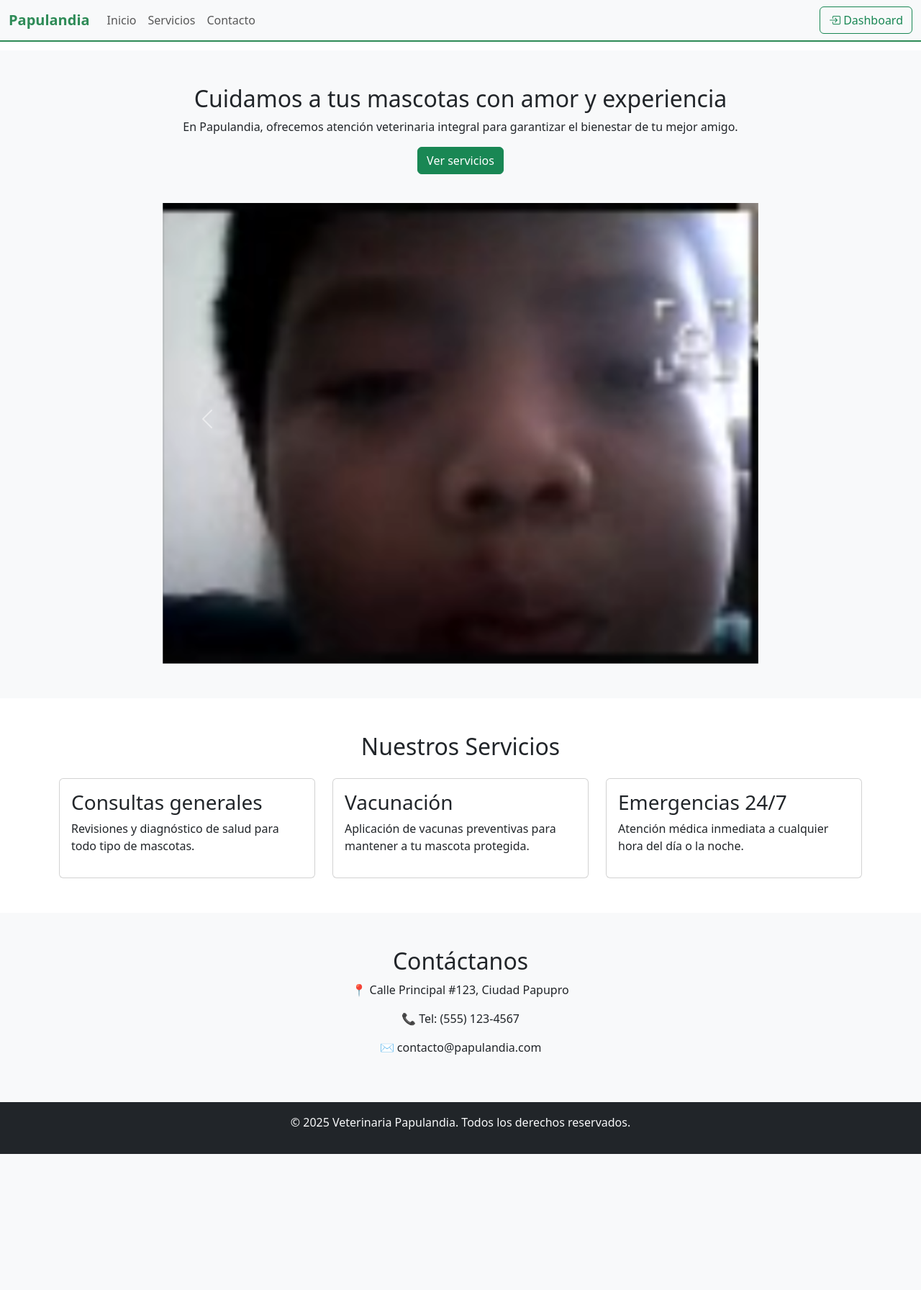
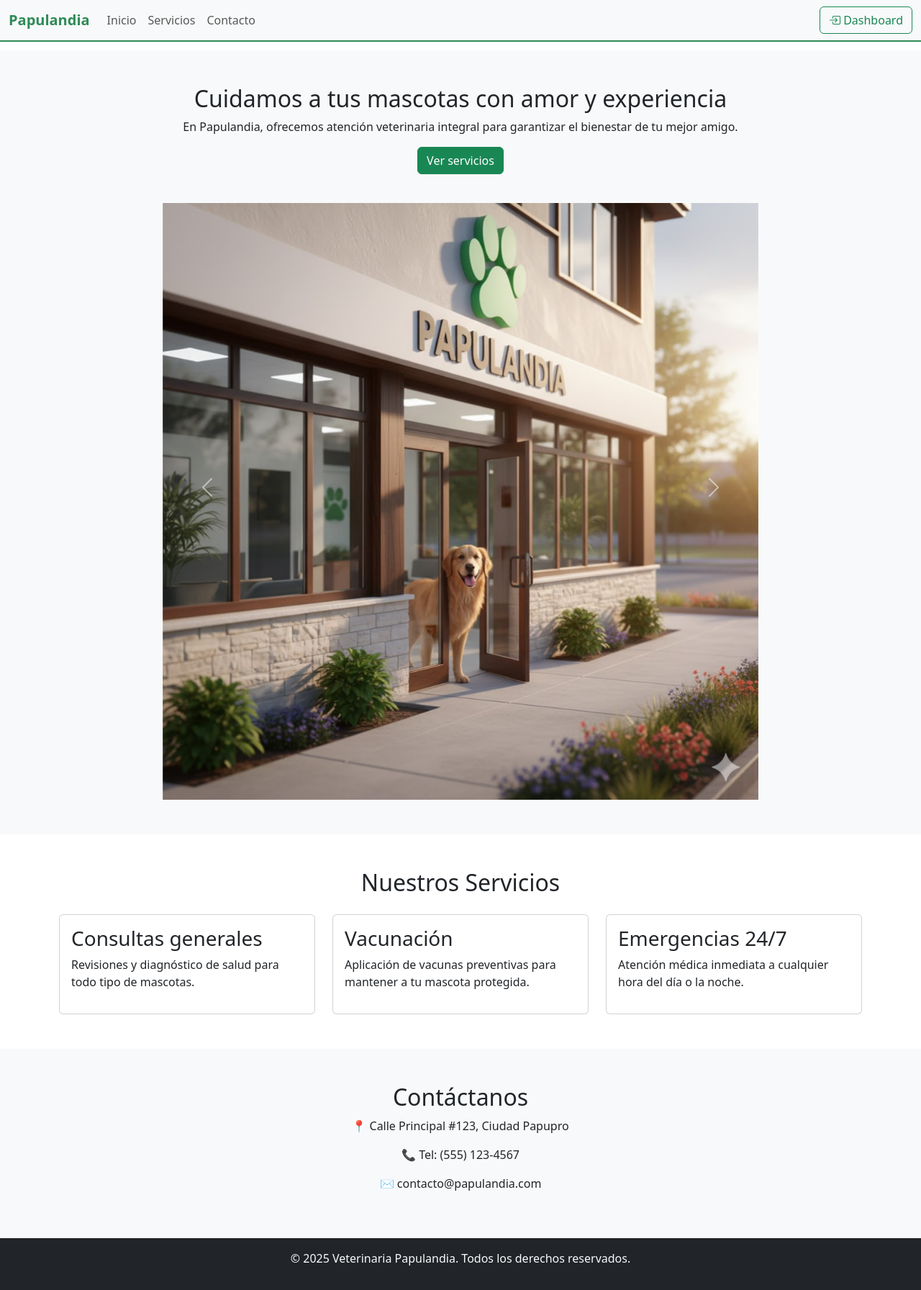
Before and after one commit to JarethJaziel/Proyecto-Veterinaria-Papulandia, a PHP site: page /frontend/index.html in a window 1280 px wide. Shown: the whole page at 72% size. Before the commit the page ends 1603 px from the top, so only its background shows below. Run offline with PHP 8.4, Linux system fonts and the light colour scheme.

Commit message:
update carousel

```diff
--- a/frontend/css/styles.css
+++ b/frontend/css/styles.css
@@ -1,7 +1,3 @@
-html,body{
-    height: 100%;
-}
-
 body.home{
     padding-top: 70px;
 }
--- a/frontend/index.html
+++ b/frontend/index.html
@@ -53,10 +53,13 @@
         <div id="carousel-animals" class="carousel slide" data-bs-ride="carousel">
         <div class="carousel-inner">
             <div class="carousel-item active" data-bs-interval="10000">
-            <img src="resources/martin.png" class="d-block w-100" alt="...">
+            <img src="resources/carruselIndex1.jpg" class="d-block w-100" alt="...">
             </div>
             <div class="carousel-item" data-bs-interval="2000">
-            <img src="resources/martin.png" class="d-block w-100" alt="...">
+            <img src="resources/carruselIndex2.jpg" class="d-block w-100" alt="...">
+            </div>
+            <div class="carousel-item" data-bs-interval="2000">
+            <img src="resources/carruselIndex3.jpg" class="d-block w-100" alt="...">
             </div>
             <div class="carousel-item">
             <img src="resources/martin.png" class="d-block w-100" alt="...">
```
Also changed, not shown: database/usuarios.json (+9 -0 lines), frontend/resources/carruselIndex1.jpg (added), frontend/resources/carruselIndex2.jpg (added), frontend/resources/carruselIndex3.jpg (added).
